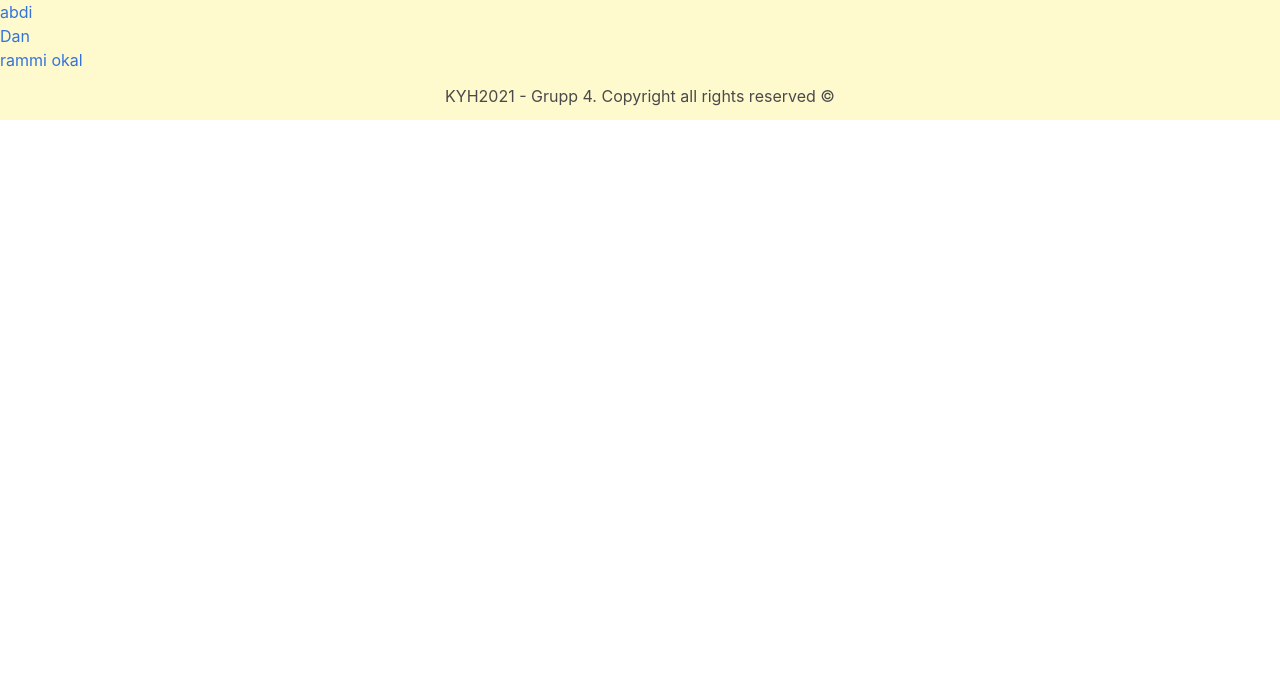
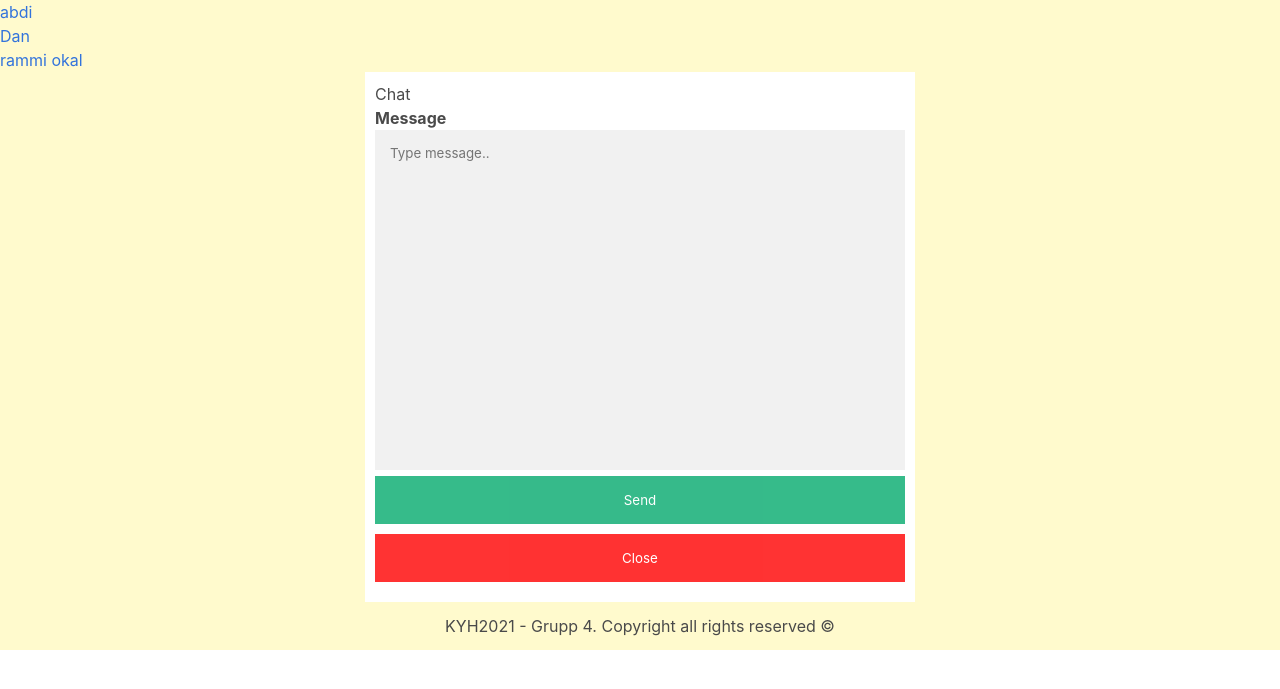
Before and after one commit to Jearnest94/Grupp_Fyra_Projektarbete, a Flask app: page /chat in a window 1280 px wide. Shown: the part 52-741 px from the top of the page. Run offline with Flask 2, Linux system fonts and the light colour scheme; a user stored in the database is signed in; data comes from the database, SQL or seed files in the repository; both versions use the stored data as it was after the commit.

Commit message:
added chat html and chat css

```diff
--- a/blueprints/user/__init__.py
+++ b/blueprints/user/__init__.py
@@ -39,7 +39,8 @@ def chat_get():
 
 @bp_user.get('/messages')
 def messages_get():
-    return render_template('messages.html', name=current_user.name, email=current_user.email, title=Message.query.first().title, content=Message.query.first().content, fromuser=Message.query.first().sender, timestamp=Message.query.first().timestamp)
+    return render_template('messages.html', name=current_user.name, email=current_user.email, title=Message.query.first().title,
+                           content=Message.query.first().content, fromuser=Message.query.first().sender, timestamp=Message.query.first().timestamp)
 
 
 @bp_user.post('/messages')
--- a/static/css/main.css
+++ b/static/css/main.css
@@ -36,3 +36,73 @@ body {
 .mango-wrapper {
     display: flex;
 }
+/* Button used to open the chat form - fixed at the bottom of the page */
+.open-button {
+  background-color: #555;
+  color: white;
+  padding: 16px 20px;
+  border: none;
+  cursor: pointer;
+  opacity: 0.8;
+  position: fixed;
+  bottom: 23px;
+  right: 28px;
+  width: 280px;
+}
+
+/* The popup chat - hidden by default */
+.form-popup {
+  display: none;
+  position: fixed;
+  bottom: 0;
+  right: 15px;
+  border: 3px solid #f1f1f1;
+  z-index: 9;
+}
+
+/* Add styles to the form container */
+.form-container {
+  max-width: 550px;
+  padding: 10px;
+  margin: auto;
+    background-color: white;
+}
+
+/* Full-width textarea */
+.form-container textarea {
+  width: 100%;
+  padding: 15px;
+  margin: auto;
+  border: none;
+  background: #f1f1f1;
+  resize: none;
+  min-height: 340px;
+}
+
+/* When the textarea gets focus, do something */
+.form-container textarea:focus {
+  background-color: #ddd;
+  outline: none;
+}
+
+/* Set a style for the submit/login button */
+.form-container .btn {
+  background-color: #04AA6D;
+  color: white;
+  padding: 16px 20px;
+  border: none;
+  cursor: pointer;
+  width: 100%;
+  margin-bottom:10px;
+  opacity: 0.8;
+}
+
+/* Add a red background color to the cancel button */
+.form-container .cancel {
+  background-color: red;
+}
+
+/* Add some hover effects to buttons */
+.form-container .btn:hover, .open-button:hover {
+  opacity: 1;
+}
--- a/templates/chat.html
+++ b/templates/chat.html
@@ -12,4 +12,16 @@
             </li>
         </ul>
     {% endfor %}
+    <div class="chat-popup" id="myForm">
+      <form action="/action_page.php" class="form-container">
+        <h1>Chat</h1>
+
+        <label for="msg"><b>Message</b></label>
+        <textarea placeholder="Type message.." name="msg" required></textarea>
+
+        <button type="submit" class="btn">Send</button>
+        <button type="button" class="btn cancel" onclick="closeForm()">Close</button>
+      </form>
+    </div>
+
 {% endblock %}
```
Also changed, not shown: db.sqlite.
